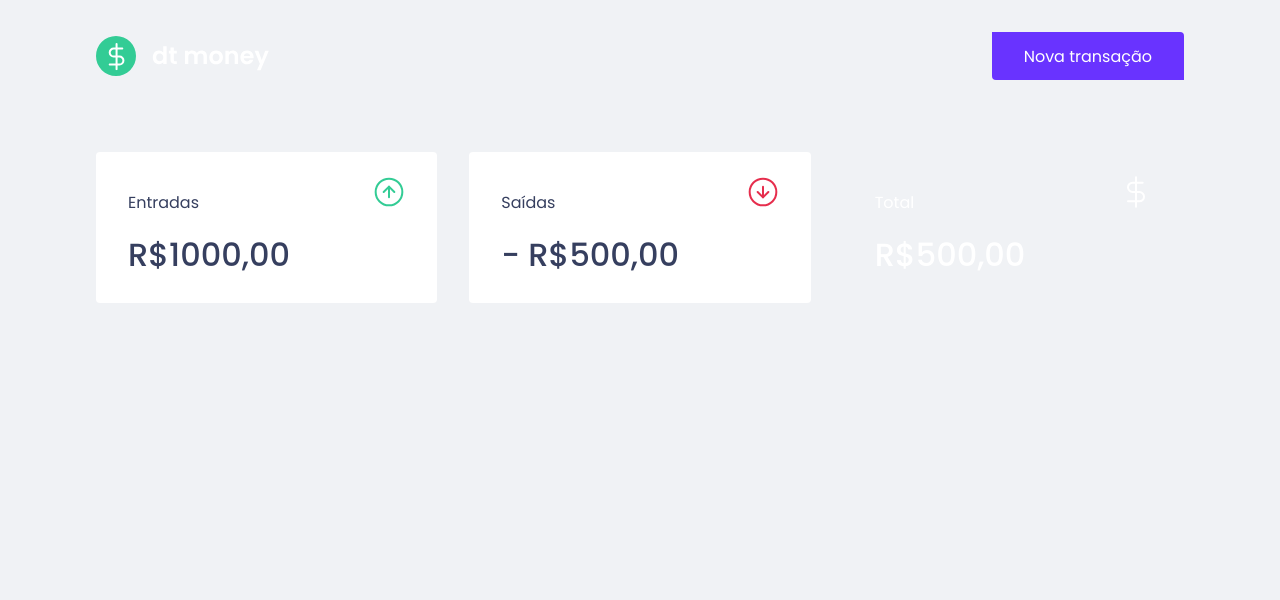
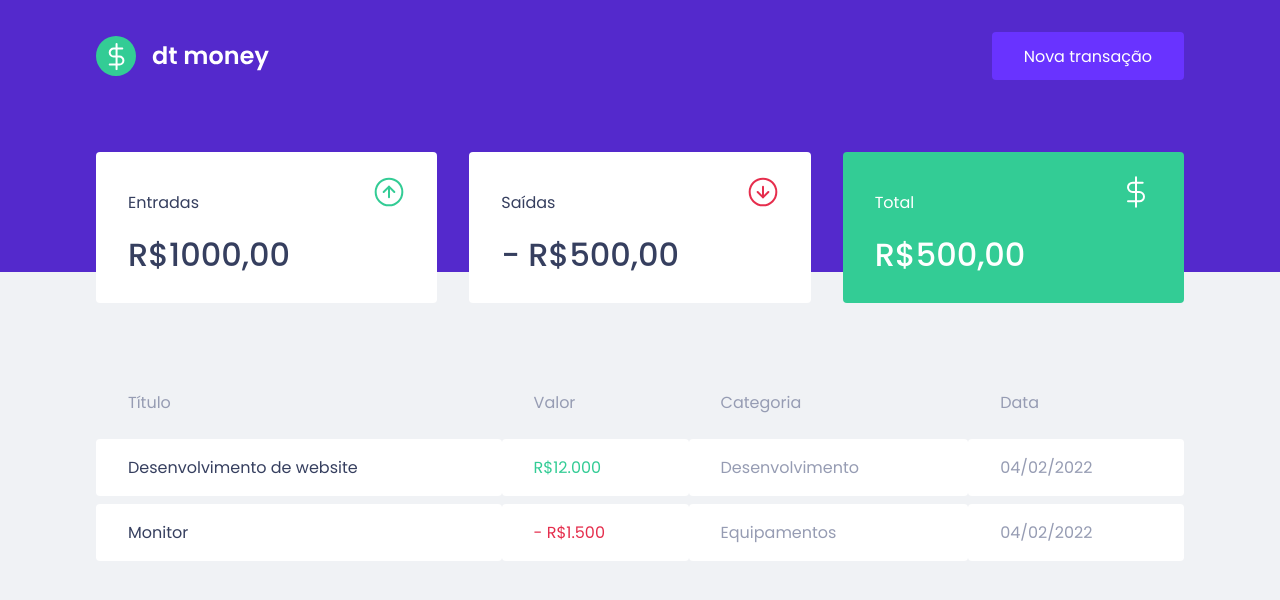
Before and after one commit to ecthon-b/ignite-dtmoney, a React (Create React App) app: page / in a window 1280 px wide. Shown: the top 600 px of the page. Built offline with nearby package versions, Linux system fonts and the light colour scheme.

Commit message:
feat: Components/TransactionsTable

```diff
--- a/src/components/Dashboard/index.tsx
+++ b/src/components/Dashboard/index.tsx
@@ -1,10 +1,12 @@
 import { Summary } from "../Summary";
+import { TransactionsTable } from "../TransactionsTable";
 import { Container } from "./styles";
 
 export function Dashboard() {
     return (
         <Container>
             <Summary />
+            <TransactionsTable />
         </Container>
     );
 }
--- a/src/components/Header/styles.ts
+++ b/src/components/Header/styles.ts
@@ -19,7 +19,7 @@
         background: var(--blue-light);
         border: 0;
         padding: 0 2rem;
-        border-radius: 0%.25rem;
+        border-radius: 0.25rem;
         height: 3rem;
         transition: filter 0.2s;
 
--- a/src/components/Summary/index.tsx
+++ b/src/components/Summary/index.tsx
@@ -20,7 +20,7 @@
                 </header>
                 <strong>- R$500,00</strong>
             </div>
-            <div className='highlight-background'>
+            <div className="highlight-background">
                 <header>
                     <p>Total</p>
                     <img src={ totalImg } alt="Total" />
--- /dev/null
+++ b/src/components/TransactionsTable/index.tsx
@@ -0,0 +1,33 @@
+import { Container } from "./styles";
+
+export function TransactionsTable() {
+    return(
+        <Container>
+            <table>
+                <thead>
+                    <tr>
+                        <th>Título</th>
+                        <th>Valor</th>
+                        <th>Categoria</th>
+                        <th>Data</th>
+                    </tr>
+                </thead>
+
+                <tbody>
+                    <tr>
+                        <td>Desenvolvimento de website</td>
+                        <td className="deposit">R$12.000</td>
+                        <td>Desenvolvimento</td>
+                        <td>04/02/2022</td>
+                    </tr>
+                    <tr>
+                        <td>Monitor</td>
+                        <td className="withdraw">- R$1.500</td>
+                        <td>Equipamentos</td>
+                        <td>04/02/2022</td>
+                    </tr>
+                </tbody>
+            </table>
+        </Container>
+    );
+}
--- /dev/null
+++ b/src/components/TransactionsTable/styles.ts
@@ -0,0 +1,38 @@
+import styled from 'styled-components'
+
+export const Container = styled.div`
+    margin-top: 4rem;
+
+    table {
+        width: 100%;
+        border-spacing: 0 0.5rem;
+
+        th {
+            color: var(--text-body);
+            font-weight: 400;
+            padding: 1rem 2rem;
+            text-align: left;
+            line-height: 1.5rem;
+        }
+
+        td {
+            padding: 1rem 2rem;
+            border: 0;
+            background: var(--shape);
+            color: var(--text-body);
+            border-radius: 0.25rem;
+
+            &:first-child {
+                color: var(--text-title);
+            }
+
+            &.deposit {
+                color: var(--green);
+            }
+
+            &.withdraw {
+                color: var(--red);
+            }
+        }
+    }
+`;
--- a/src/styles/global.ts
+++ b/src/styles/global.ts
@@ -4,7 +4,7 @@
     :root {
         --background: #f0f2f5;
         --red: #e52e4d;
-        --green: #33cc95
+        --green: #33cc95;
         --blue: #5429cc;
 
         --blue-light: #6933ff;
```
